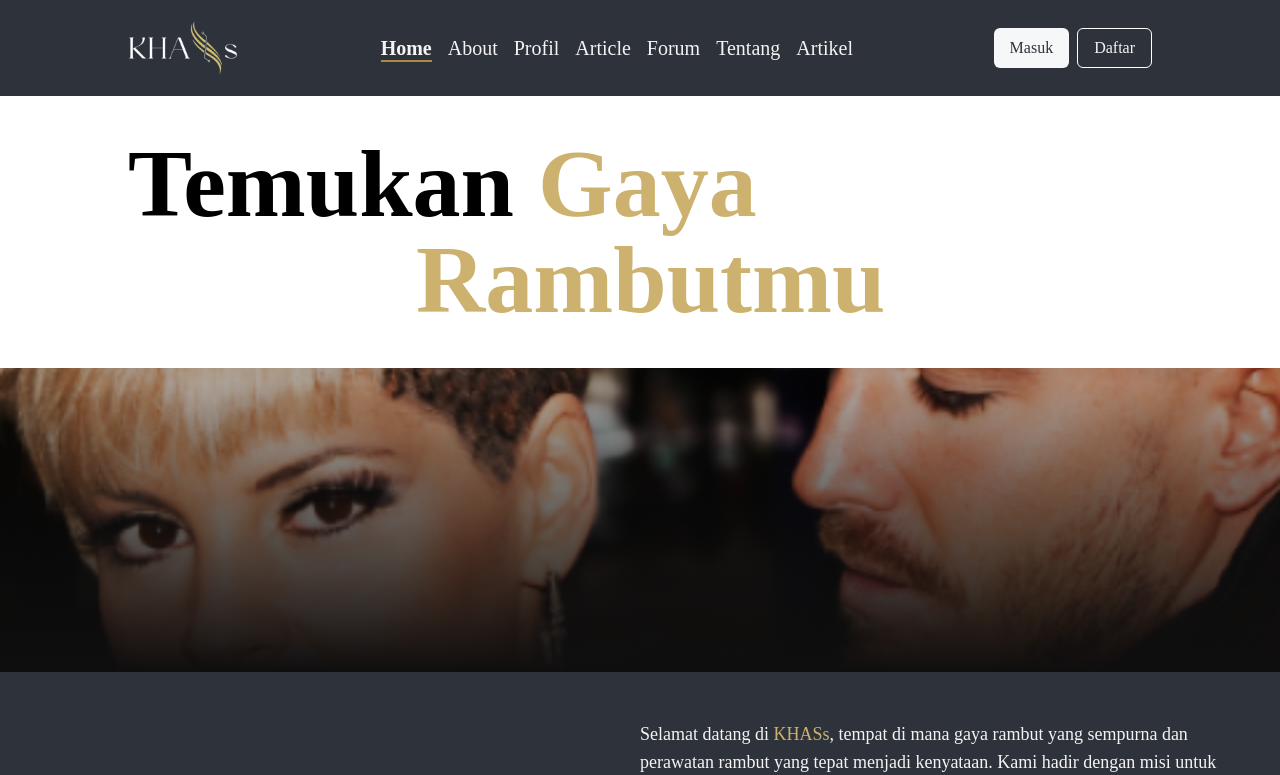
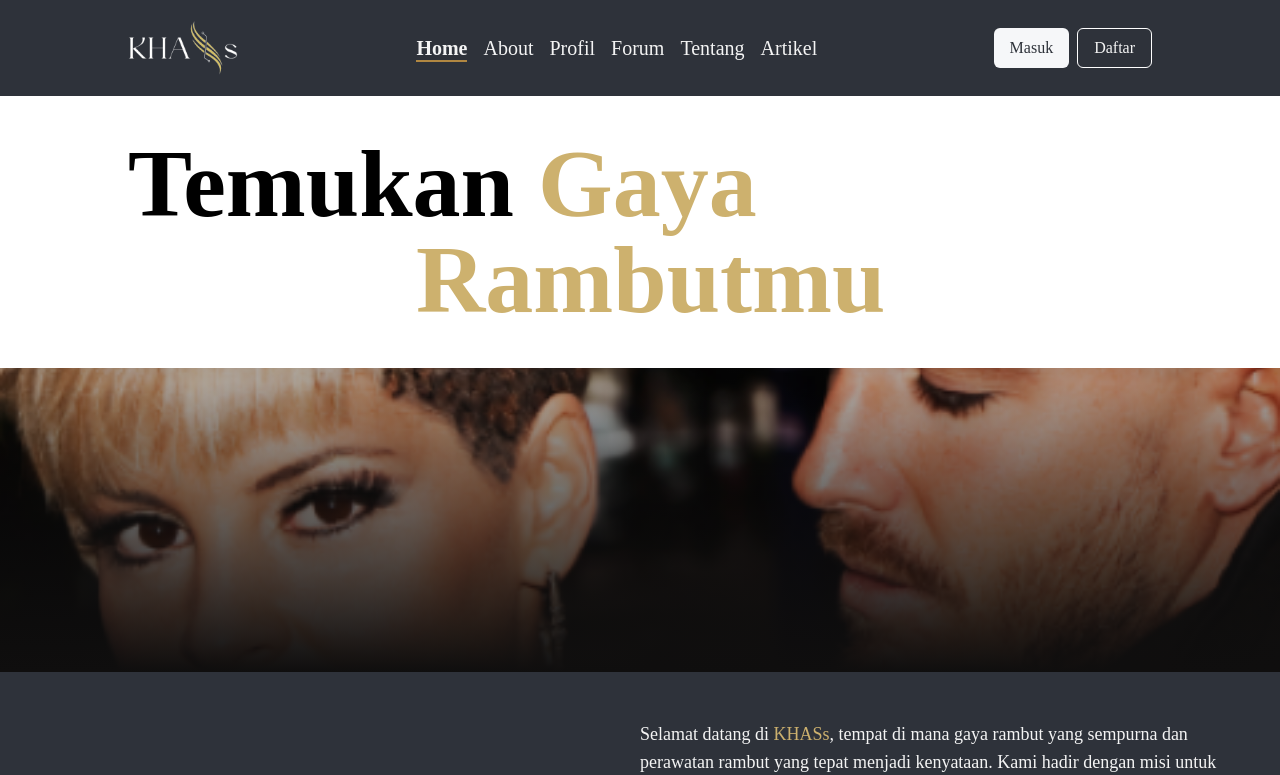
Before and after one commit to KHASs-Kharisma-Vidya-Seni/FrontEnd-Khavi, a React (Vite) app: page / in a window 1280 px wide. Shown: the top 775 px of the page. Built offline with nearby package versions, Linux system fonts and the light colour scheme; a web font is replaced by a local one.

Commit message:
refactor(forum-page): delete existing route

```diff
--- a/src/components/Navbar.tsx
+++ b/src/components/Navbar.tsx
@@ -7,7 +7,6 @@
     { name: "Home", link: "/" },
     { name: "About", link: "/about" },
     { name: "Profil", link: "/profile" },
-    { name: "Article", link: "/article" },
     { name: "Forum", link: "/forum" },
     { name: "Tentang", link: "/tentang" },
     { name: "Artikel", link: "/artikel" },
--- a/src/main.tsx
+++ b/src/main.tsx
@@ -36,8 +36,6 @@
       <Route path="/register" element={<Register />} />
       <Route path="/forum" element={<Forum />} />
       <Route path="/tentang" element={<About />} />
-      <Route path="/login" element={<Login />} />
-      <Route path="/register" element={<Register />} />
 
       <Route path="/profile" element={<ProfileRoot />}>
         <Route path="/profile" element={<ProfileUserInfo />} />
```
